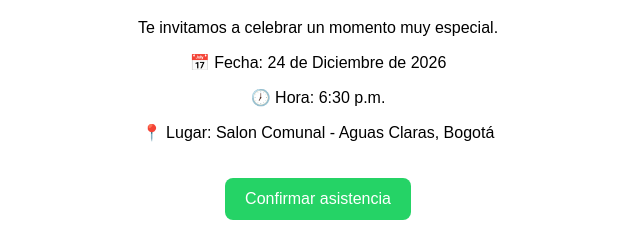
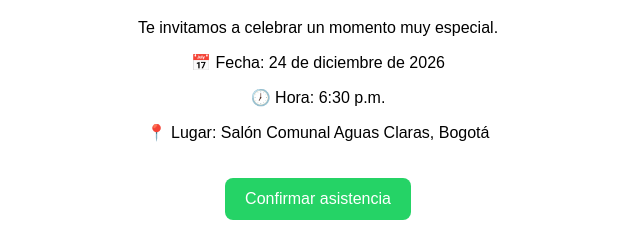
Before and after one commit to LauG31/cumpleanos-sorpresa, a plain HTML site: page index.html in a window 1280 px wide. Shown: the part 142-379 px from the top of the page, 322-962 px from the left. Drawn offline with Linux system fonts and the light colour scheme.

Commit message:
Update index.html

```diff
--- a/index.html
+++ b/index.html
@@ -6,6 +6,7 @@
 <title>Invitación de Cumpleaños</title>
 
 <style>
+
 body{
     font-family: Arial, sans-serif;
     background:#fff5f7;
@@ -36,7 +37,9 @@
     text-decoration:none;
     border-radius:8px;
 }
+
 </style>
+
 </head>
 
 <body>
@@ -50,7 +53,7 @@
 </p>
 
 <p>
-        📅 Fecha: 24 de Diciembre de 2026
+📅 Fecha: 24 de diciembre de 2026
 </p>
 
 <p>
@@ -58,7 +61,7 @@
 </p>
 
 <p>
-        📍 Lugar: Salon Comunal - Aguas Claras, Bogotá
+📍 Lugar: Salón Comunal Aguas Claras, Bogotá
 </p>
 
 <a class="boton" href="#">
```
Lines whose indentation alone changed are shown as unchanged.
